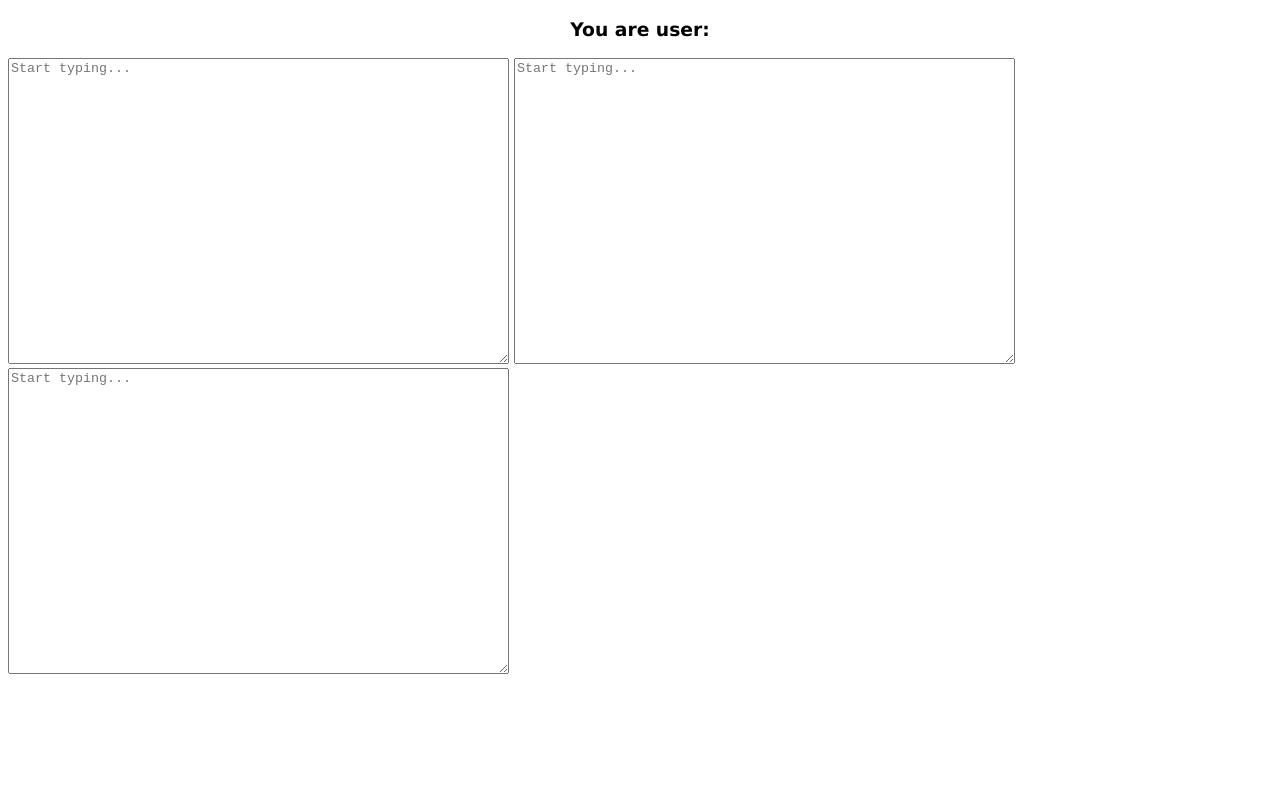
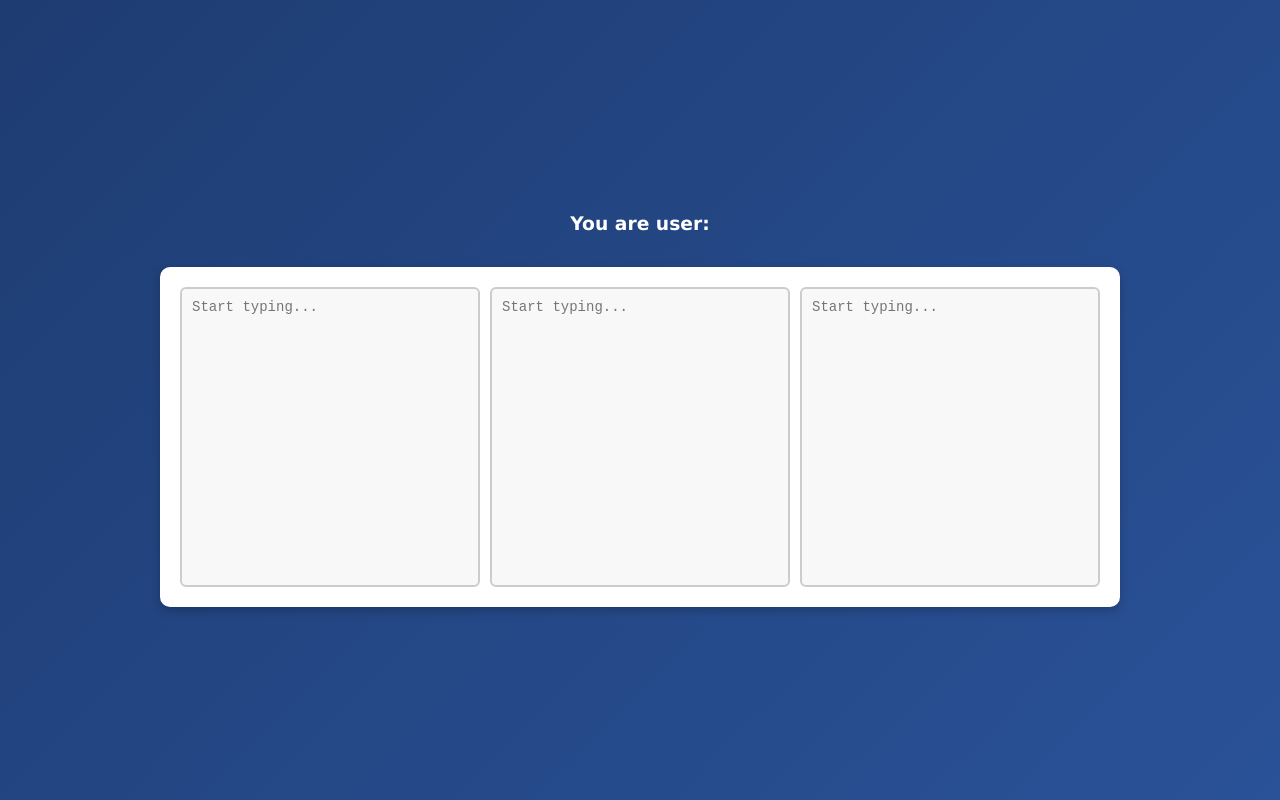
Before and after one commit to SNJM-Labs/live-editor, a website: page pages/index.html in a window 1280 px wide. Drawn offline with nearby package versions, Linux system fonts and the light colour scheme; no server answers.

Commit message:
add css to index.html

```diff
--- a/pages/index.html
+++ b/pages/index.html
@@ -7,33 +7,64 @@
 
   <style>
 
+    html, body {
+      height: 100%;
+      margin: 0;
+    }
+
     body {
       font-family: Verdana, Geneva, Tahoma, sans-serif;
+      background: linear-gradient(135deg, #1e3c72, #2a5298);
+      display: flex;
+      justify-content: center;
+      align-items: center;
+      flex-direction: column;
     }
 
     #header {
-      text-align: center;
+      margin-top: 20px;
+      color: white;
     }
 
-    #textarea {
-      width: 100%;
-      height: 150px;
-      padding: 12px;
+    .editor-container {
+      background: white;
+      padding: 20px;
+      border-radius: 10px;
+      box-shadow: 0 4px 10px rgba(0, 0, 0, 0.2);
+      margin-top: 15px;
+      display: flex;
+      gap: 10px;
+    }
+
+    .editor {
+      width: 300px;
+      height: 300px;
+      padding: 10px;
       box-sizing: border-box;
       border: 2px solid #ccc;
-      border-radius: 4px;
+      border-radius: 6px;
       background-color: #f8f8f8;
-      font-size: 16px;
+      font-size: 14px;
       resize: none;
+      outline: none;
+      transition: 0.3s;
     }
+
+    .editor:focus {
+      border-color: #2a5298;
+    }
+
   </style>
 </head>
 <body>
 
   <h3 id="header">You are user: </h3>
-  <textarea id="textarea1" class="editor" rows="20" cols="60" placeholder="Start typing..."></textarea>
-  <textarea id="textarea2" class="editor" rows="20" cols="60" placeholder="Start typing..."></textarea>
-  <textarea id="textarea3" class="editor" rows="20" cols="60" placeholder="Start typing..."></textarea>
+
+  <div class="editor-container">
+    <textarea id="textarea1" class="editor" rows="20" cols="60" placeholder="Start typing..."></textarea>
+    <textarea id="textarea2" class="editor" rows="20" cols="60" placeholder="Start typing..."></textarea>
+    <textarea id="textarea3" class="editor" rows="20" cols="60" placeholder="Start typing..."></textarea>
+  </div>
 
   <!-- Loads the script to handle requests and responses-->
    <script src="/socket.io/socket.io.js"></script>
```
